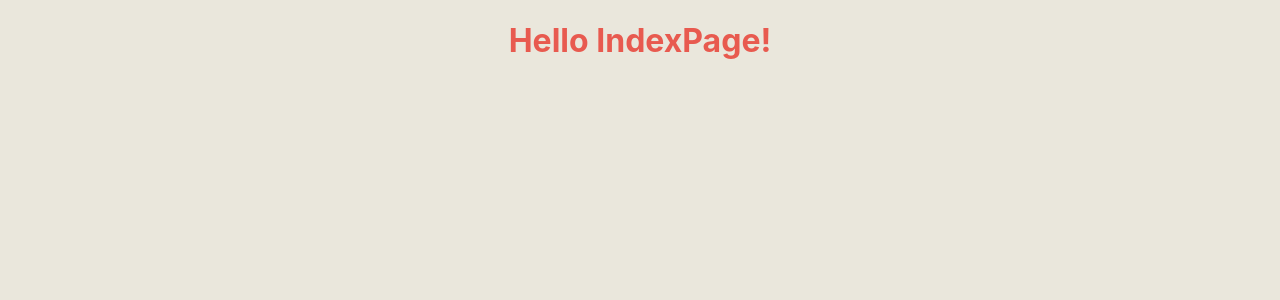
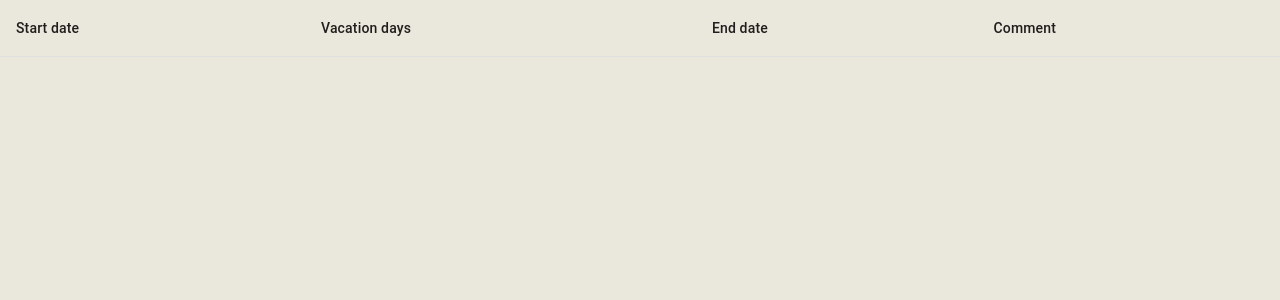
Before and after one commit to Mcclares/Vacation-Request, a React (Create React App) app: page / in a window 1280 px wide. Shown: the top 300 px of the page. Built offline with nearby package versions, Linux system fonts and the light colour scheme.

Commit message:
feat(components): add vacationList in IndexPage

```diff
--- a/src/pages/IndexPage.js
+++ b/src/pages/IndexPage.js
@@ -1,8 +1,10 @@
+import VacationList from "../components/VacationList/VacationList";
+
 
 export default function IndexPage() {
     return (
         <div>
-            <h1> Hello IndexPage!</h1>
+            <VacationList/>
         </div>
     )
 }
```
